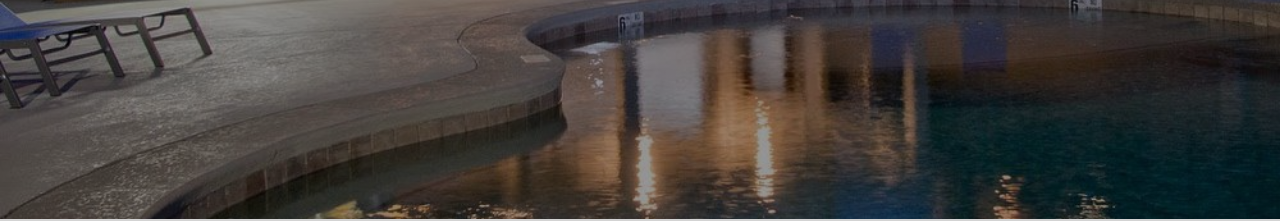
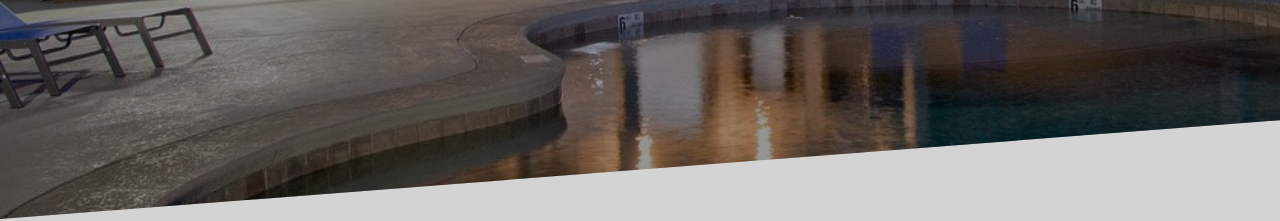
Before and after one commit to smentzer/prospectmilly, a plain HTML site: page index.html in a window 1280 px wide. Shown: the part 605-826 px from the top of the page. Drawn offline with nearby package versions, Linux system fonts and the light colour scheme; files that its build step writes are made by us from their sources.

Commit message:
Update style.scss

```diff
--- a/styles/style.scss
+++ b/styles/style.scss
@@ -83,6 +83,9 @@ body {
   background-position: center;
   height: 95vh;
   display: flex;
+    position: relative;
+  -webkit-clip-path: polygon(100% 0, 100% 87%, 0 100%, 0 0);
+clip-path: polygon(100% 0, 100% 87%, 0 100%, 0 0);
 }
 
 .center-content {
```
